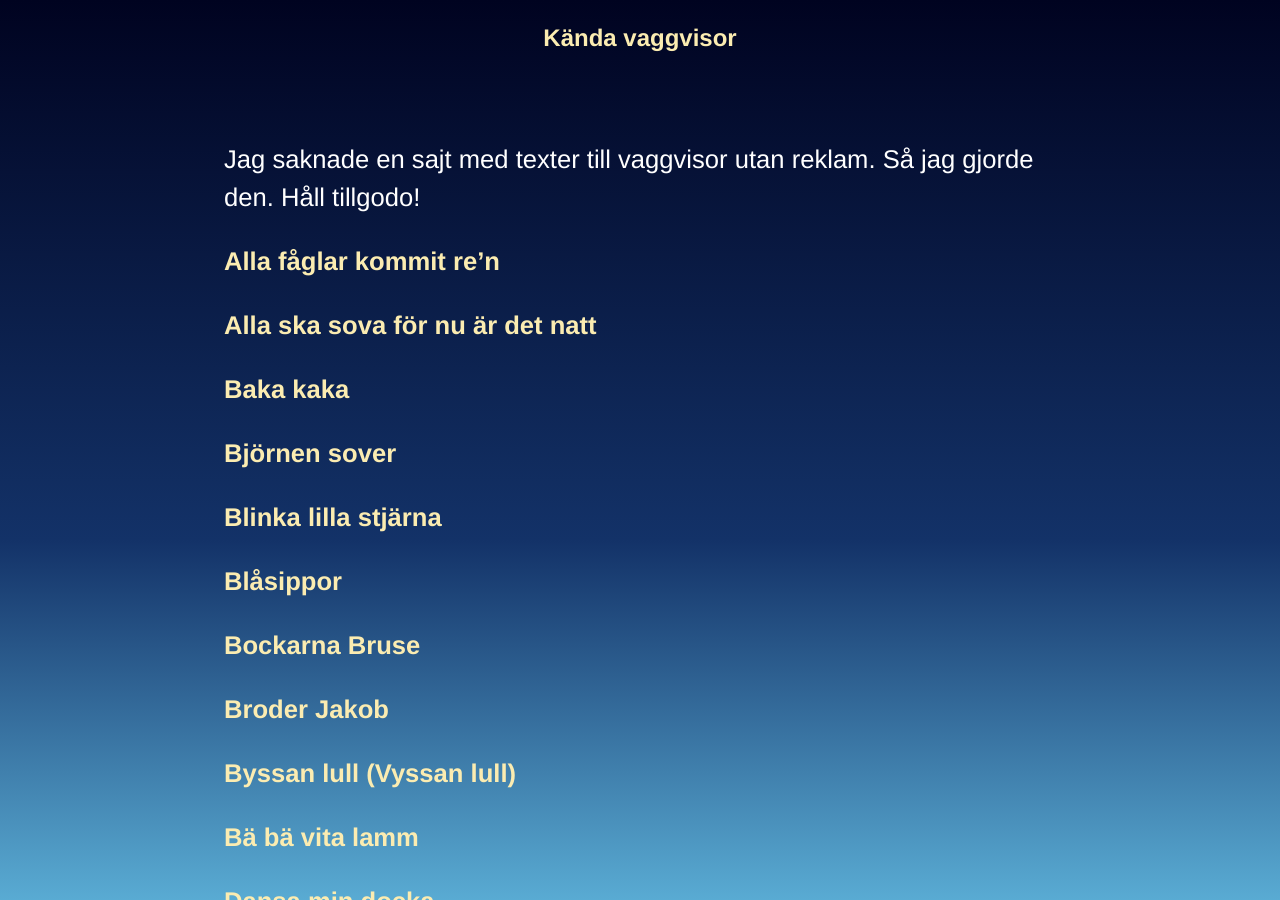
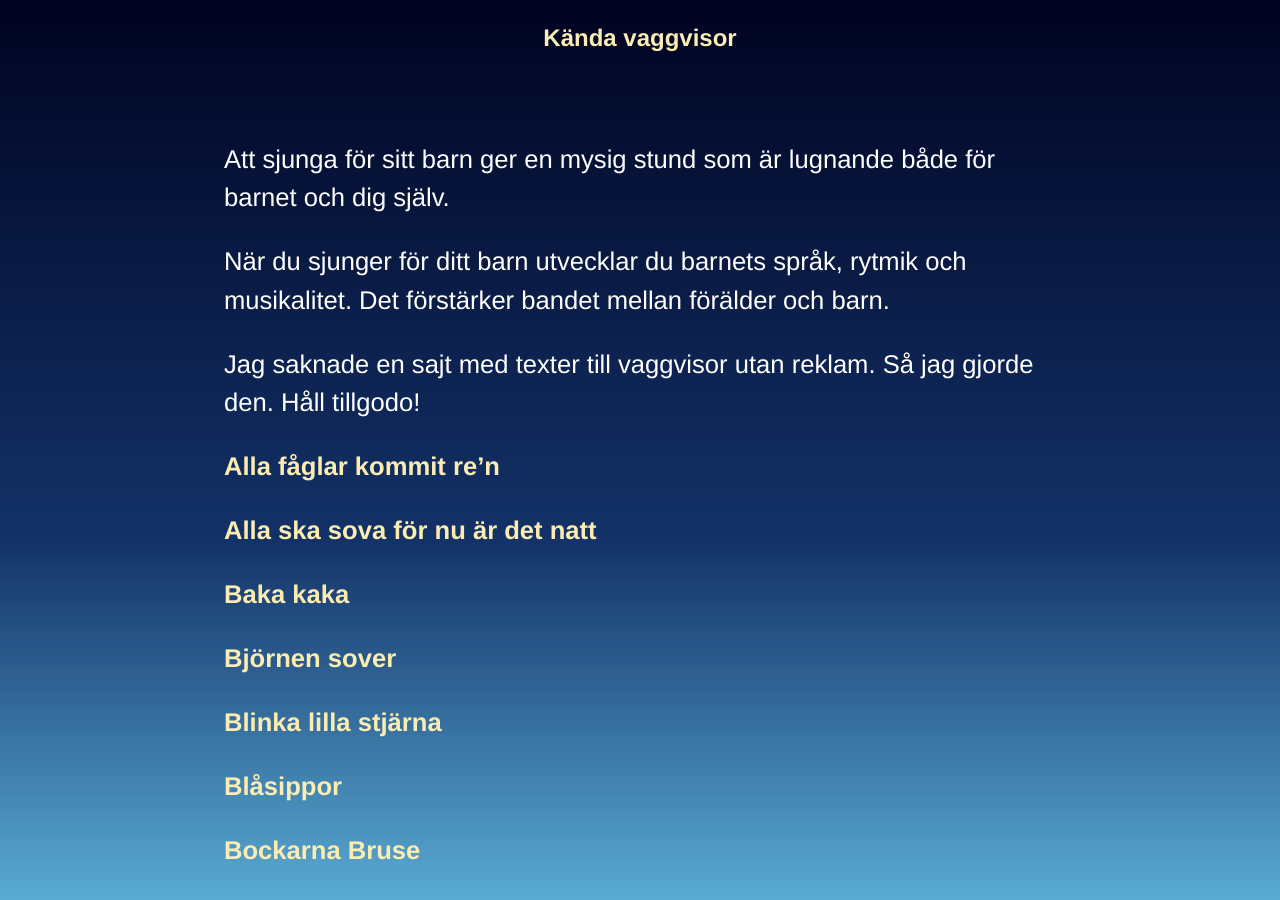
Before and after one commit to cybear/vaggvisor.org, a Jekyll site: the page built from index.md, in a window 1280 px wide and 900 px high. Built offline with Jekyll 4.4.1, drawn with Linux system fonts in a browser that asks for light colours.

Commit message:
Add description

```diff
--- a/index.md
+++ b/index.md
@@ -2,7 +2,13 @@
 layout: default
 ---
 
+Att sjunga för sitt barn ger en mysig stund som är lugnande både för barnet och dig själv.
+
+När du sjunger för ditt barn utvecklar du barnets språk, rytmik och musikalitet. Det förstärker bandet mellan förälder och barn.
+
 Jag saknade en sajt med texter till vaggvisor utan reklam. Så jag gjorde den. Håll tillgodo!
+
+
 
 {% assign sortedPosts = site.posts | sort: 'title' %}
 {% for post in sortedPosts %}
```
